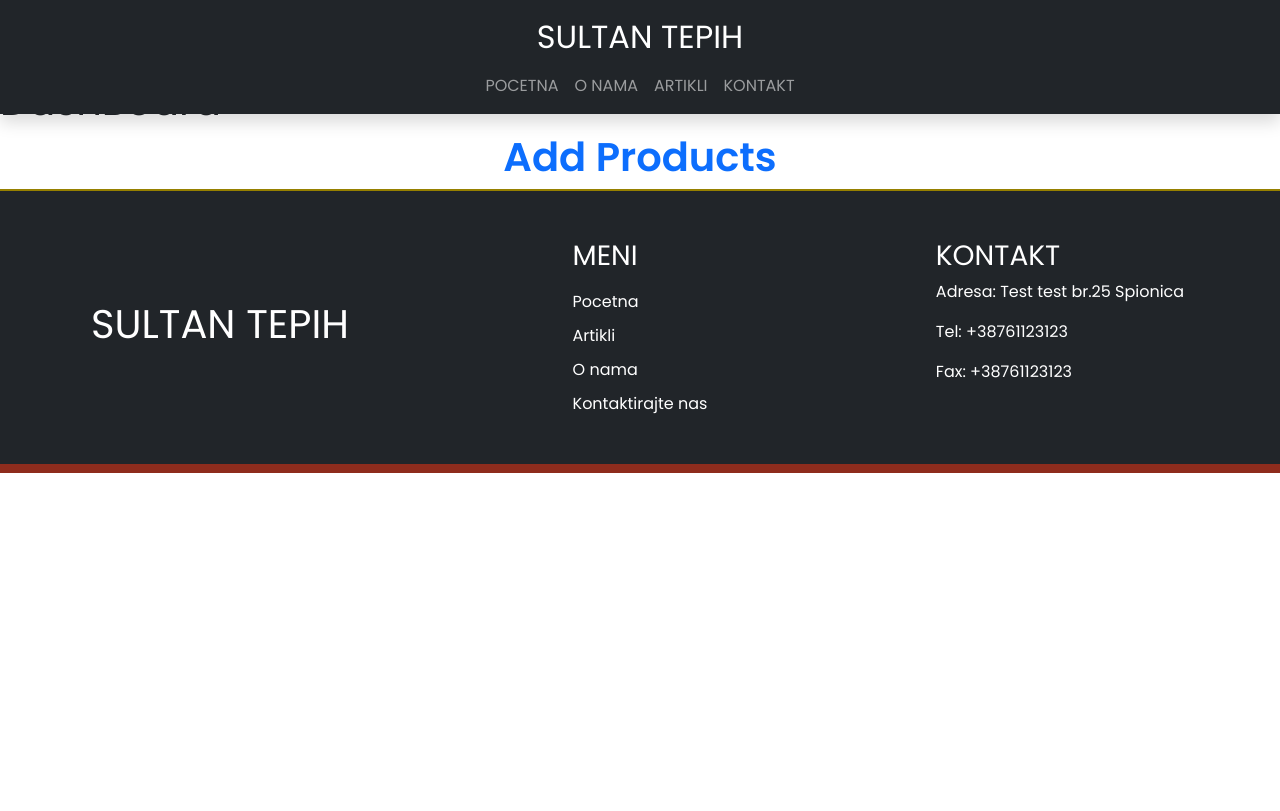
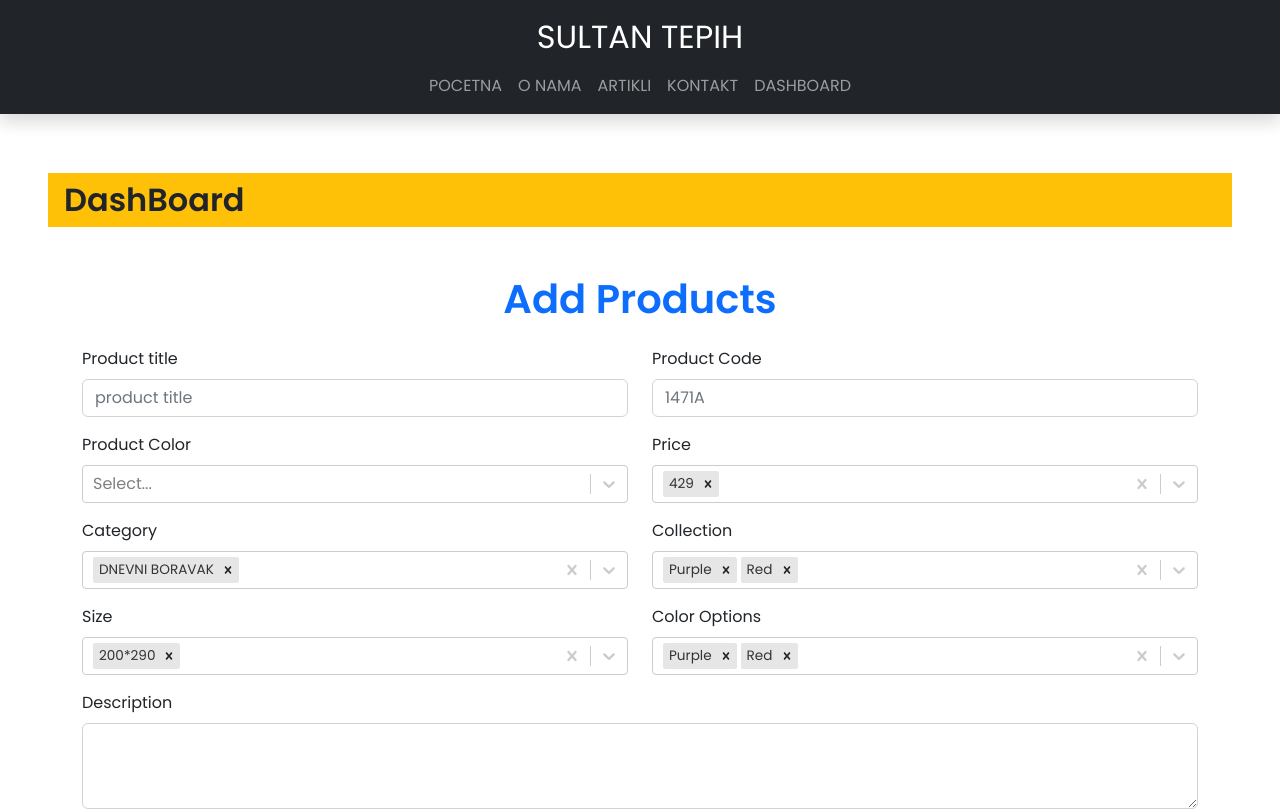
Before and after one commit to aliibnemasud/sultan_tepih, a React (Create React App) app: page /dashboard in a window 1280 px wide. Shown: the top 811 px of the page. Built offline with nearby package versions, Linux system fonts and the light colour scheme.

Commit message:
Dashboard forntend completed

```diff
--- a/package.json
+++ b/package.json
@@ -22,6 +22,7 @@
     "react-query": "^3.39.2",
     "react-router-dom": "^6.3.0",
     "react-scripts": "5.0.1",
+    "react-select": "^5.7.0",
     "react-slick": "^0.29.0",
     "slick-carousel": "^1.8.1",
     "web-vitals": "^2.1.4"
--- a/src/Components/Dashboard/Dashboard.jsx
+++ b/src/Components/Dashboard/Dashboard.jsx
@@ -3,8 +3,8 @@ import PostProducts from './PostProducts';
 
 const Dashboard = () => {
     return (
-        <div>
-            <h1>DashBoard</h1>
+        <div className='p-5'>
+            <h2 className='fw-bold my-5 bg-warning py-2 px-3'>DashBoard</h2>
             <PostProducts/>
         </div>
     );
--- a/src/Components/Dashboard/PostProducts.jsx
+++ b/src/Components/Dashboard/PostProducts.jsx
@@ -1,11 +1,84 @@
-import React from 'react';
+import React from "react";
+import Select from "react-select";
+import { categoryOption, colourOptions, priceOption, sizeOption } from "./addProductData";
 
 const PostProducts = () => {
-    return (
-        <div className='text-center'>
-            <h1 className='fw-bold text-primary'>Add Products</h1>
+  return (
+    <div className="container my-5">
+      <h1 className="fw-bold text-center text-primary my-4">Add Products</h1>
+
+      <div className="d-flex gap-4 my-3">
+        <div className="w-100">
+          <label for="exampleFormControlInput1" class="form-label">
+            Product title
+          </label>
+          <input type="email" class="form-control" id="exampleFormControlInput1" placeholder="product title" />
         </div>
-    );
+        <div className="w-100">
+          <label class="form-label">Product Code</label>
+          <input type="email" class="form-control" id="exampleFormControlInput1" placeholder="1471A" />
+        </div>
+      </div>
+
+      <div className="d-flex gap-4 my-3">
+        <div className="w-100">
+          <label htmlFor="" className="form-label">
+            Product Color
+          </label>
+          <Select isMulti name="colors" options={colourOptions} className="basic-multi-select" classNamePrefix="select" />
+        </div>
+        <div className="w-100">
+          <label htmlFor="" className="form-label">
+            Price
+          </label>
+          <Select defaultValue={[priceOption[0]]} isMulti name="colors" options={priceOption} className="basic-multi-select" classNamePrefix="select" />
+        </div>
+      </div>
+      <div className="d-flex gap-4 my-3">
+        <div className="w-100">
+          <label htmlFor="" className="form-label">
+            Category
+          </label>
+          <Select defaultValue={[categoryOption[0]]} isMulti name="colors" options={categoryOption} className="basic-multi-select" classNamePrefix="select" />
+        </div>
+        <div className="w-100">
+          <label htmlFor="" className="form-label">
+            Collection
+          </label>
+          <Select defaultValue={[colourOptions[2], colourOptions[3]]} isMulti name="colors" options={colourOptions} className="basic-multi-select" classNamePrefix="select" />
+        </div>
+      </div>
+
+      <div className="d-flex gap-4 my-3">
+        <div className="w-100">
+          <label htmlFor="" className="form-label">
+            Size
+          </label>
+          <Select defaultValue={[sizeOption[0]]} isMulti name="colors" options={sizeOption} className="basic-multi-select" classNamePrefix="select" />
+        </div>
+        <div className="w-100">
+          <label htmlFor="" className="form-label">
+            Color Options
+          </label>
+          <Select defaultValue={[colourOptions[2], colourOptions[3]]} isMulti name="colors" options={colourOptions} className="basic-multi-select" classNamePrefix="select" />
+        </div>
+      </div>
+
+      <div class="mb-3">
+        <label for="exampleFormControlTextarea1" class="form-label">
+          Description
+        </label>
+        <textarea class="form-control" id="exampleFormControlTextarea1" rows="3"></textarea>
+      </div>
+
+      <div>
+        <label class="form-label">Add product images</label>
+        <input class="form-control form-control-lg" id="formFileSm" type="file" />
+      </div>
+
+      <button className="btn btn-primary btn-lg my-5 w-50 mx-auto d-block">Add Products</button>
+    </div>
+  );
 };
 
 export default PostProducts;
--- /dev/null
+++ b/src/Components/Dashboard/addProductData.js
@@ -0,0 +1,32 @@
+export const colourOptions = [
+    { value: 'ocean', label: 'Ocean', color: '#00B8D9', isFixed: true },
+    { value: 'blue', label: 'Blue', color: '#0052CC', isDisabled: true },
+    { value: 'purple', label: 'Purple', color: '#5243AA' },
+    { value: 'red', label: 'Red', color: '#FF5630', isFixed: true },
+    { value: 'orange', label: 'Orange', color: '#FF8B00' },
+    { value: 'yellow', label: 'Yellow', color: '#FFC400' },
+    { value: 'green', label: 'Green', color: '#36B37E' },
+    { value: 'forest', label: 'Forest', color: '#00875A' },
+    { value: 'slate', label: 'Slate', color: '#253858' },
+    { value: 'silver', label: 'Silver', color: '#666666' },
+  ];
+
+export const sizeOption = [
+    { value: '200*290', label: '200*290' },
+    { value: '160*225', label: '160*225' },
+    { value: '133*190', label: '133*190' },
+];
+export const categoryOption = [
+    { value: 'DNEVNI BORAVAK', label: 'DNEVNI BORAVAK' },
+    { value: 'KUHINJA', label: 'KUHINJA' },
+    { value: 'SPAVAĆA SOBA', label: 'SPAVAĆA SOBA' },
+    { value: 'KUPATILO', label: 'KUPATILO' },
+    { value: 'HODNIK', label: 'HODNIK' },
+]
+export const priceOption = [
+
+   { value: '429', label: '429' },
+   { value: '543', label: '543' },
+   { value: '458', label: '458' },
+
+]
--- a/src/Components/Navbar/Navbar.jsx
+++ b/src/Components/Navbar/Navbar.jsx
@@ -38,6 +38,10 @@ export const Navbar = () => {
                         <li className="nav-item">
                             <a href="/contact" className="nav-link">KONTAKT</a>
                         </li>
+
+                        <li className="nav-item">
+                            <a href="/dashboard" className="nav-link">DASHBOARD</a>
+                        </li>
                     </ul>
 
             </div>
```
Also changed, not shown: 1 other file (tests, documents, lock files or other folders).
